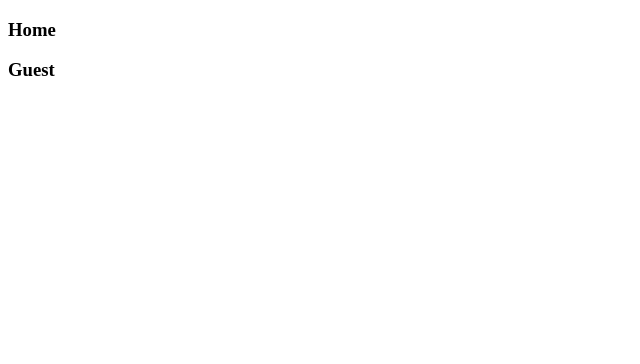
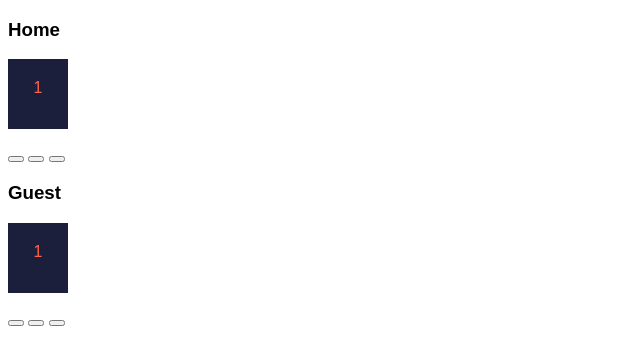
Before and after one commit to Conroy-a11y/basketball-score-board-app, a plain HTML site: page index.html in a window 1280 px wide. Shown: the whole page, without its empty margins (0-640 px from the left). Drawn offline with Linux system fonts and the light colour scheme.

Commit message:
update index.html and index.css

```diff
--- /dev/null
+++ b/index.css
@@ -0,0 +1,14 @@
+body{
+
+  font-family: Arial, Helvetica, sans-serif;
+}
+
+ p{
+  background: #1B1F3B;
+  width: 60px;
+  height: 30px;
+  text-align: center;
+  padding-top: 20px;
+  padding-bottom: 20px;
+  color: tomato;
+}
--- a/index.html
+++ b/index.html
@@ -4,14 +4,23 @@
   <meta charset="UTF-8">
   <meta name="viewport" content="width=device-width, initial-scale=1.0">
   <title>basketball score board app</title>
+  <link rel="stylesheet" href="index.css">
 </head>
 <body>
   <div class="container">
    <div>
     <h3>Home</h3>
+    <p>1</p>
+    <button></button>
+    <button></button>
+    <button></button>
    </div>
    <div>
     <h3>Guest</h3>
+    <p>1</p>
+    <button></button>
+    <button></button>
+    <button></button>
    </div>
 
   </div>
```
